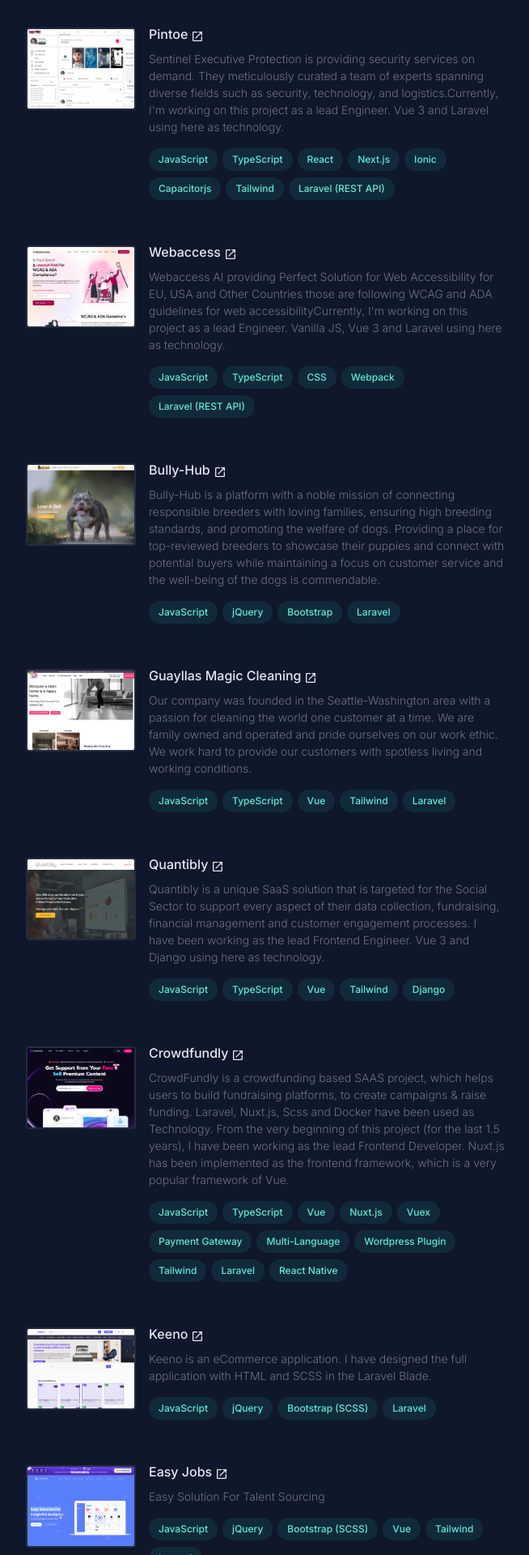
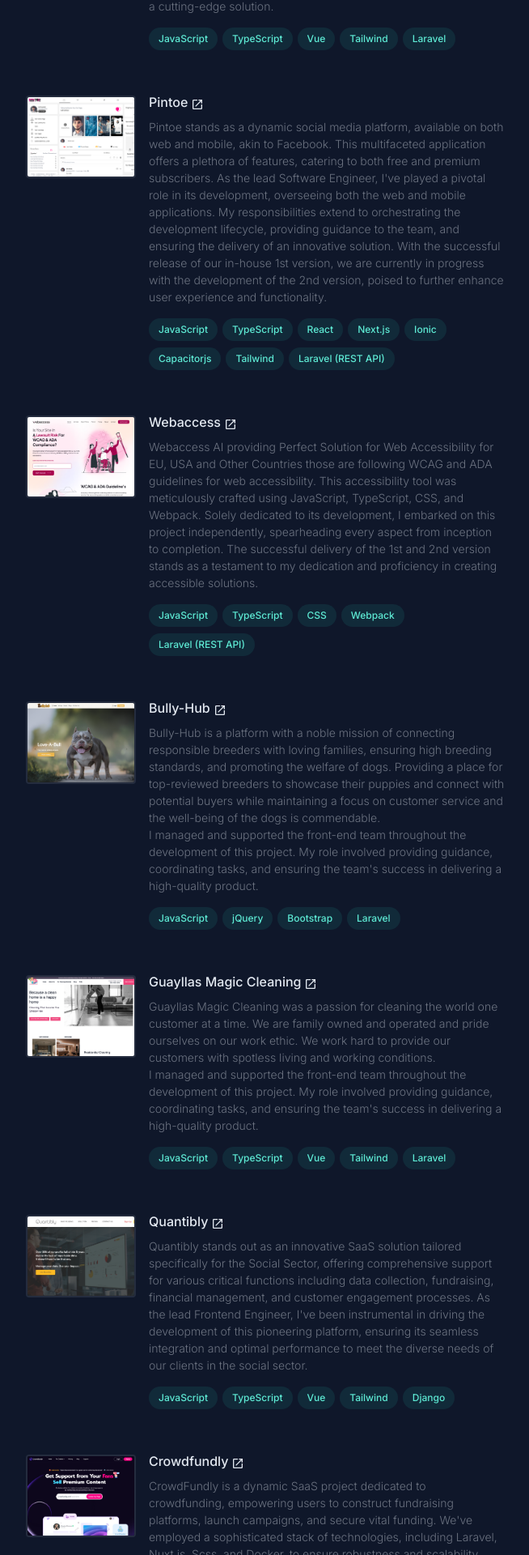
Before and after one commit to im-fahad/portfolio, a Next.js app: page / in a window 1280 px wide. Shown: the part 2531-4451 px from the top of the page at 81% size, without its empty margins (616-1270 px from the left). Built offline with nearby package versions, Linux system fonts and the light colour scheme.

Commit message:
content updated

```diff
--- a/src/app/page.tsx
+++ b/src/app/page.tsx
@@ -338,7 +338,6 @@
                                                 </div>
                                             </h3>
                                             <p className="af-exp__desc">
-
                                                 During my employment at JoulesLabs as a software developer, I immersed
                                                 myself in a diverse range of projects spanning web and mobile
                                                 applications. My primary focus revolved around eCommerce, crowdfunding,
@@ -497,8 +496,11 @@
                                                 Sentinel Executive Protection is providing security services on demand.
                                                 They meticulously curated a team of experts spanning diverse fields such
                                                 as security, technology, and logistics.
-                                                Currently,
-                                                I'm working on this project as a lead Engineer.
+                                                Presently, I am spearheading a comprehensive project encompassing both
+                                                web and mobile applications in my role as the lead Software Engineer. My
+                                                responsibilities involve orchestrating the development process, guiding
+                                                the team, and ensuring the successful delivery of a cutting-edge
+                                                solution.
                                             </p>
 
                                             <ul className="af-skills" aria-label="Technologies used">
@@ -547,12 +549,16 @@
                                                 </Link>
                                             </h3>
                                             <p className="af-project__desc">
-                                                Sentinel Executive Protection is providing security services on demand.
-                                                They meticulously curated a team of experts spanning diverse fields such
-                                                as security, technology, and logistics.
-                                                {/* eslint-disable-next-line react/no-unescaped-entities */}
-                                                Currently, I'm working on this project as a lead Engineer. Vue 3 and
-                                                Laravel using here as technology.
+                                                Pintoe stands as a dynamic social media platform, available on both web
+                                                and mobile, akin to Facebook. This multifaceted application offers a
+                                                plethora of features, catering to both free and premium subscribers. As
+                                                the lead Software Engineer, I've played a pivotal role in its
+                                                development, overseeing both the web and mobile applications. My
+                                                responsibilities extend to orchestrating the development lifecycle,
+                                                providing guidance to the team, and ensuring the delivery of an
+                                                innovative solution. With the successful release of our in-house 1st
+                                                version, we are currently in progress with the development of the 2nd
+                                                version, poised to further enhance user experience and functionality.
                                             </p>
 
                                             <ul className="af-skills" aria-label="Technologies used">
@@ -612,10 +618,13 @@
                                             <p className="af-project__desc">
                                                 Webaccess AI providing Perfect Solution for Web Accessibility for EU,
                                                 USA and Other Countries those are following WCAG and ADA guidelines for
-                                                web accessibility
-                                                {/* eslint-disable-next-line react/no-unescaped-entities */}
-                                                Currently, I'm working on this project as a lead Engineer. Vanilla JS,
-                                                Vue 3 and Laravel using here as technology.
+                                                web accessibility.
+                                                This accessibility tool was meticulously crafted using JavaScript,
+                                                TypeScript, CSS, and Webpack. Solely dedicated to its development, I
+                                                embarked on this project independently, spearheading every aspect from
+                                                inception to completion. The successful delivery of the 1st and 2nd
+                                                version stands as a testament to my dedication and proficiency in
+                                                creating accessible solutions.
                                             </p>
 
                                             <ul className="af-skills" aria-label="Technologies used">
@@ -670,6 +679,10 @@
                                                 breeders to showcase their puppies and connect with potential buyers
                                                 while maintaining a focus on customer service and the well-being of the
                                                 dogs is commendable.
+                                                <br/>
+                                                I managed and supported the front-end team throughout the development of
+                                                this project. My role involved providing guidance, coordinating tasks,
+                                                and ensuring the team's success in delivering a high-quality product.
                                             </p>
 
                                             <ul className="af-skills" aria-label="Technologies used">
@@ -715,10 +728,15 @@
                                                 </Link>
                                             </h3>
                                             <p className="af-project__desc">
-                                                Our company was founded in the Seattle-Washington area with a passion
-                                                for cleaning the world one customer at a time. We are family owned and
+                                                Guayllas Magic Cleaning was a passion for cleaning the world one
+                                                customer at a time. We are family owned and
                                                 operated and pride ourselves on our work ethic. We work hard to provide
                                                 our customers with spotless living and working conditions.
+                                                <br/>
+
+                                                I managed and supported the front-end team throughout the development of
+                                                this project. My role involved providing guidance, coordinating tasks,
+                                                and ensuring the team's success in delivering a high-quality product.
                                             </p>
 
                                             <ul className="af-skills" aria-label="Technologies used">
@@ -767,11 +785,14 @@
                                                 </Link>
                                             </h3>
                                             <p className="af-project__desc">
-                                                Quantibly is a unique SaaS solution that is targeted for the Social
-                                                Sector to support every aspect of their data collection, fundraising,
-                                                financial management and customer engagement processes.
-                                                I have been working as the lead Frontend Engineer. Vue 3 and Django
-                                                using here as technology.
+                                                Quantibly stands out as an innovative SaaS solution tailored
+                                                specifically for the Social Sector, offering comprehensive support for
+                                                various critical functions including data collection, fundraising,
+                                                financial management, and customer engagement processes. As the lead
+                                                Frontend Engineer, I've been instrumental in driving the development of
+                                                this pioneering platform, ensuring its seamless integration and optimal
+                                                performance to meet the diverse needs of our clients in the social
+                                                sector.
                                             </p>
 
                                             <ul className="af-skills" aria-label="Technologies used">
@@ -820,12 +841,13 @@
                                                 </Link>
                                             </h3>
                                             <p className="af-project__desc">
-                                                CrowdFundly is a crowdfunding based SAAS project, which helps users to
-                                                build fundraising platforms, to create campaigns & raise funding​.
-                                                Laravel, Nuxt.js, Scss and Docker have been used as Technology. From the
-                                                very beginning of this project (for the last 1.5 years), I have been
-                                                working as the lead Frontend Developer. Nuxt.js has been implemented as
-                                                the frontend framework, which is a very popular framework of Vue.
+                                                CrowdFundly is a dynamic SaaS project dedicated to crowdfunding,
+                                                empowering users to construct fundraising platforms, launch campaigns,
+                                                and secure vital funding. We've employed a sophisticated stack of
+                                                technologies, including Laravel, Nuxt.js, Scss, and Docker, to ensure
+                                                robustness and scalability. Over the past 1.5 years, I've held the
+                                                pivotal role of lead Frontend Developer, contributing my expertise from
+                                                the project's inception to drive its frontend development forward.
                                             </p>
 
                                             <ul className="af-skills" aria-label="Technologies used">
@@ -843,6 +865,9 @@
                                                 </li>
                                                 <li className="af-skills__item">
                                                     <div className="af-skills__item-inner">Vuex</div>
+                                                </li>
+                                                <li className="af-skills__item">
+                                                    <div className="af-skills__item-inner">Docker</div>
                                                 </li>
                                                 <li className="af-skills__item">
                                                     <div className="af-skills__item-inner">Payment Gateway</div>
@@ -892,8 +917,13 @@
                                                 </Link>
                                             </h3>
                                             <p className="af-project__desc">
-                                                Keeno is an eCommerce application. I have designed the full application
-                                                with HTML and SCSS in the Laravel Blade.
+                                                Keeno represents an innovative eCommerce application, meticulously
+                                                crafted to deliver seamless online shopping experiences. Taking the
+                                                reins of its design, I've meticulously constructed the entire
+                                                application using HTML and SCSS within the Laravel Blade framework. This
+                                                approach ensures not only aesthetic appeal but also scalability and
+                                                performance, setting Keeno apart as a dynamic and user-centric platform
+                                                in the eCommerce landscape.
                                             </p>
 
                                             <ul className="af-skills" aria-label="Technologies used">
@@ -939,7 +969,13 @@
                                                 </Link>
                                             </h3>
                                             <p className="af-project__desc">
-                                                Easy Solution For Talent Sourcing
+                                                Easy Solution For Talent Sourcing.
+                                                <br/>
+                                                I am actively involved in this
+                                                project as a frontend developer, primarily focusing on the creation of
+                                                the dashboard using HTML and Bootstrap. Leveraging these technologies,
+                                                I've designed an intuitive and responsive interface that enhances user
+                                                interaction and navigation.
                                             </p>
 
                                             <ul className="af-skills" aria-label="Technologies used">
```
